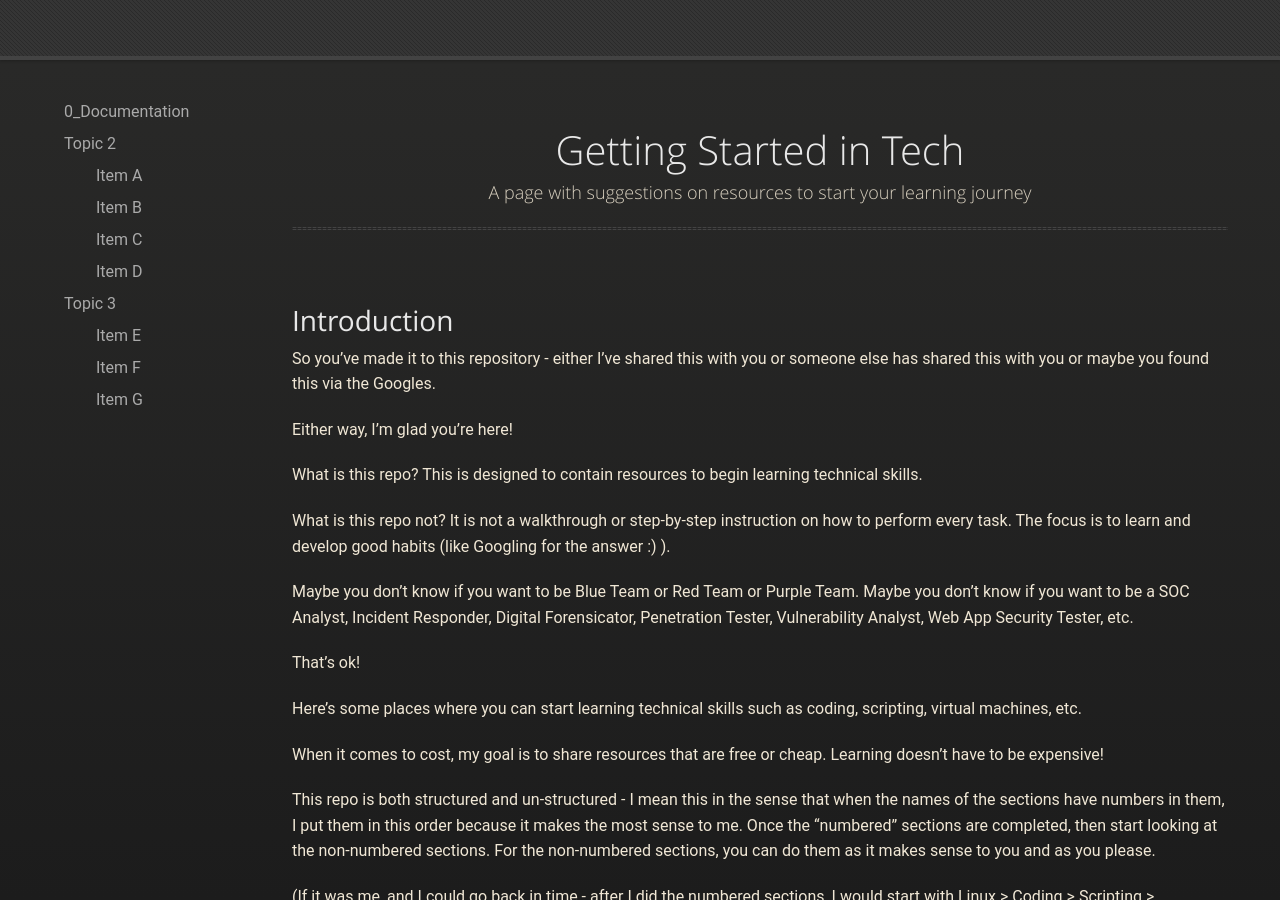
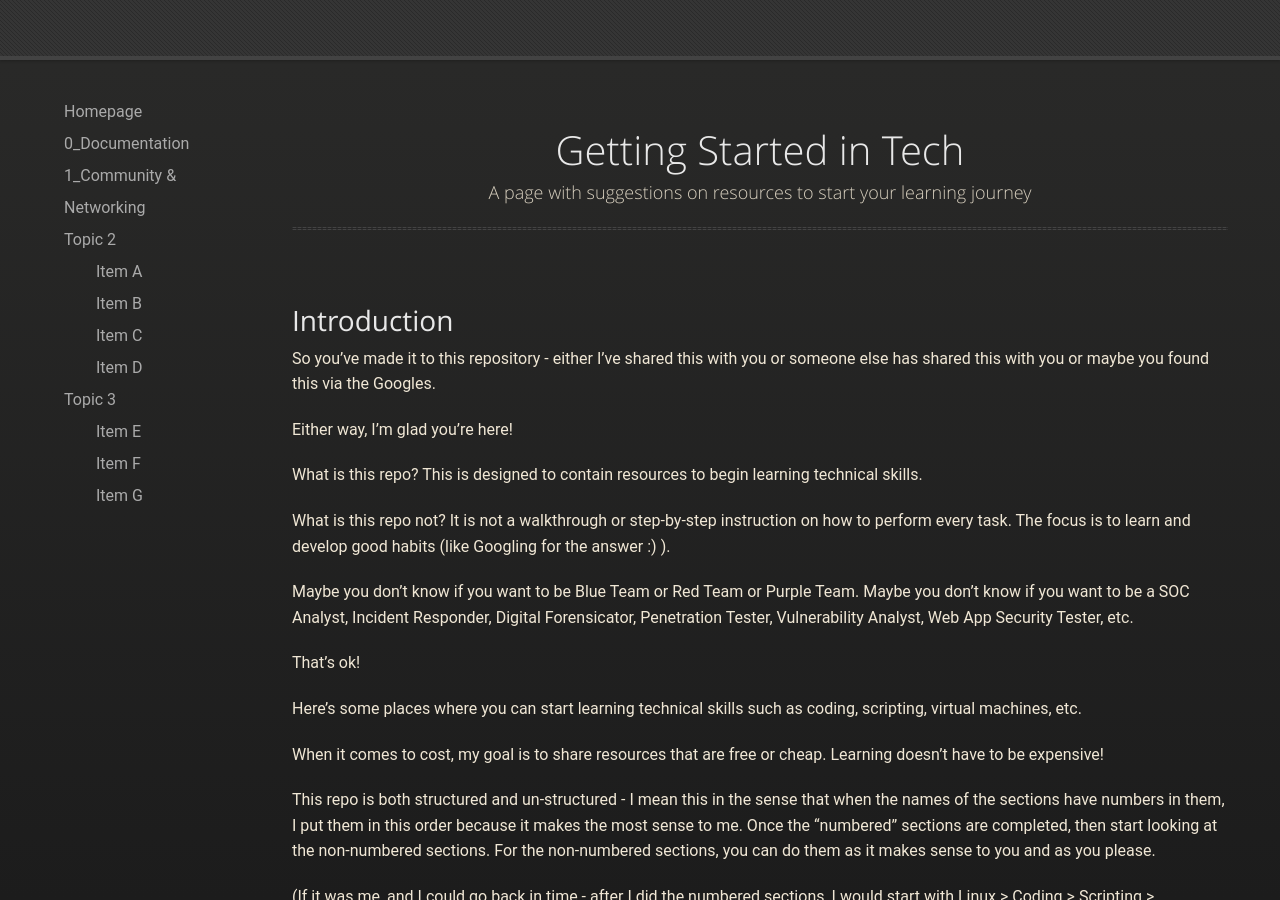
Before and after one commit to marknakamura/getting-started-in-tech, a Jekyll site: the page built from index.md, in a window 1280 px wide and 900 px high. Built offline with Jekyll 4.4.1, drawn with Linux system fonts in a browser that asks for light colours; our own code applies the rules of GitHub Pages for plain Markdown files.

Commit message:
Update default.html

```diff
--- a/_layouts/default.html
+++ b/_layouts/default.html
@@ -21,7 +21,9 @@
 
     <nav class="toc">
       <ul>
+        <li><a href="index.html">Homepage</a></li>
         <li><a href="0_Documentation.html">0_Documentation</a></li>
+        <li><a href="1_Community-Networking.md">1_Community & Networking</a></li>
         <li>
           <a href="#topic2">Topic 2</a>
           <ul>
```
